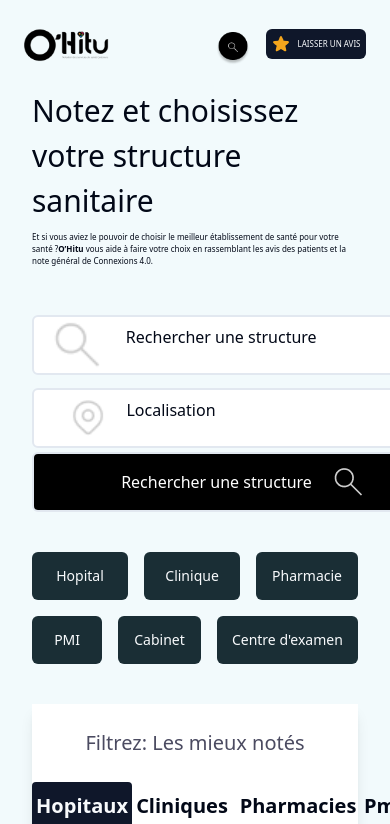
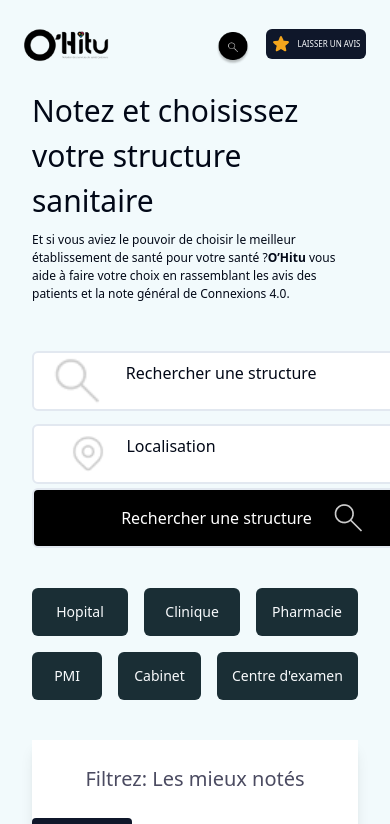
Before and after one commit to JojoELITE/O-Hitu-vite-project, a React (Vite) app: page / in a window 390 px wide. Shown: the top 824 px of the page. Built offline with nearby package versions, Linux system fonts and the light colour scheme.

Commit message:
fin de la version mobile

```diff
--- a/src/pages/Home.jsx
+++ b/src/pages/Home.jsx
@@ -51,7 +51,7 @@ function Home() {
                 </div>
 
 
-                <div className="py-2 text-[8px]">
+                <div className="py-2 text-[12px]">
                     <h6 >
                         Et si vous aviez le pouvoir de choisir le meilleur établissement de santé pour votre santé ?
                             <span className="font-bold">O’Hitu</span> vous aide à faire votre choix en rassemblant les avis des patients et la note général
```
